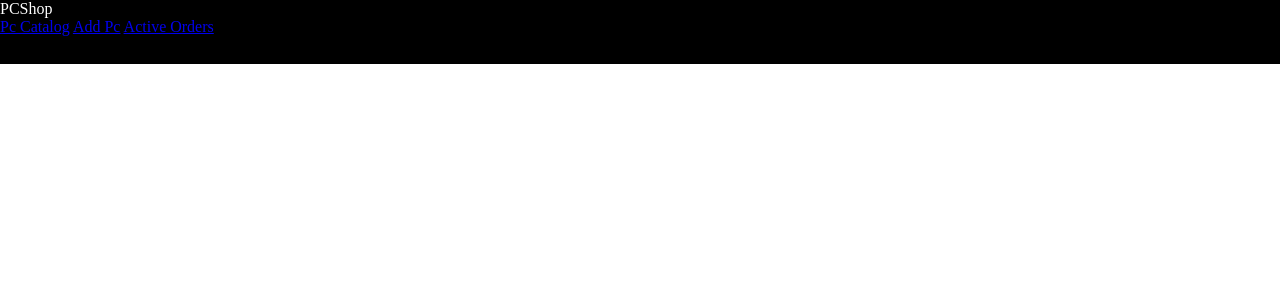
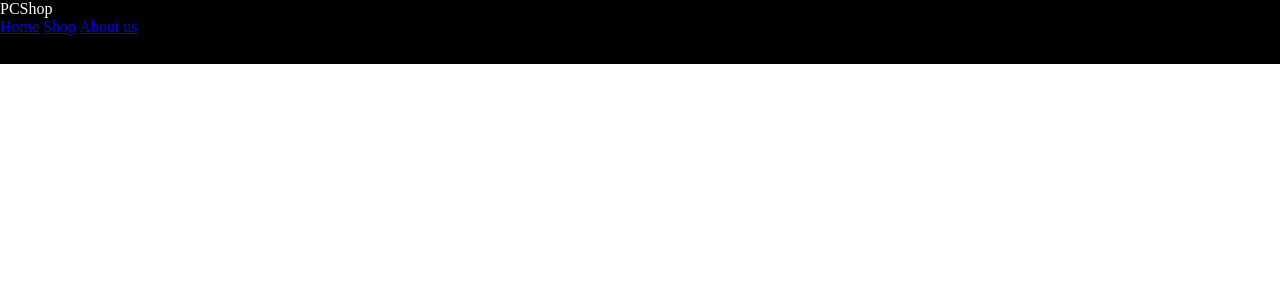
Before and after one commit to Ihor-Butenko/PCShop, a PHP site: page /home/index.php in a window 1280 px wide. Shown: the top 300 px of the page. Run offline with PHP 8.4, Linux system fonts and the light colour scheme; some libraries are stand-ins or nearby versions.

Commit message:
feat || edit links in navbar html

```diff
--- a/home/components/navbar/navbar.php
+++ b/home/components/navbar/navbar.php
@@ -2,9 +2,9 @@
     <div class="wrapper">
         <div class="logo">PCShop</div>
         <div class="link-container">
-            <a href="./index.php?source=productsCatalog">Pc Catalog</a>
-            <a href="./index.php?source=addProduct">Add Pc</a>
-            <a href="./index.php?source=activeOrders">Active Orders</a>
+            <a href="./index.php?source=productsCatalog">Home</a>
+            <a href="./index.php?source=addProduct">Shop</a>
+            <a href="./index.php?source=activeOrders">About us</a>
         </div>
     </div>
 </section>
```
